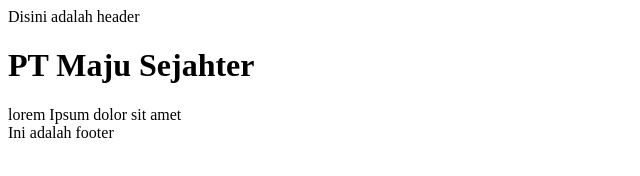
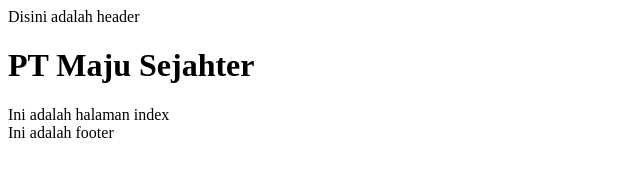
Before and after one commit to andimarcell/CompanyProfile, a plain HTML site: page index.html in a window 1280 px wide. Shown: the full height of the page, 0-640 px from the left. Drawn offline with Linux system fonts and the light colour scheme.

```diff
--- a/index.html
+++ b/index.html
@@ -11,7 +11,7 @@
 
   <h1> PT Maju Sejahter </h1>
 
-  <div>lorem Ipsum dolor sit amet</div>
+  <div>Ini adalah halaman index</div>
 
   <footer>Ini adalah footer</footer>
 
```
Also changed, not shown: contact-us.html (+2 -0 lines).
